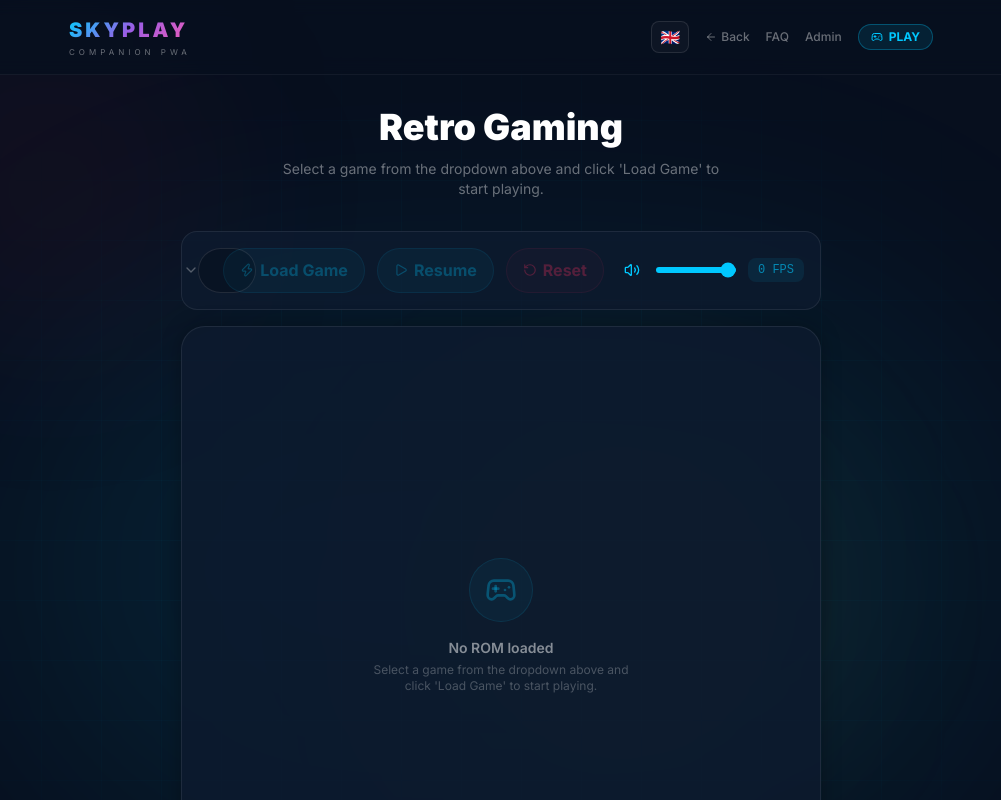
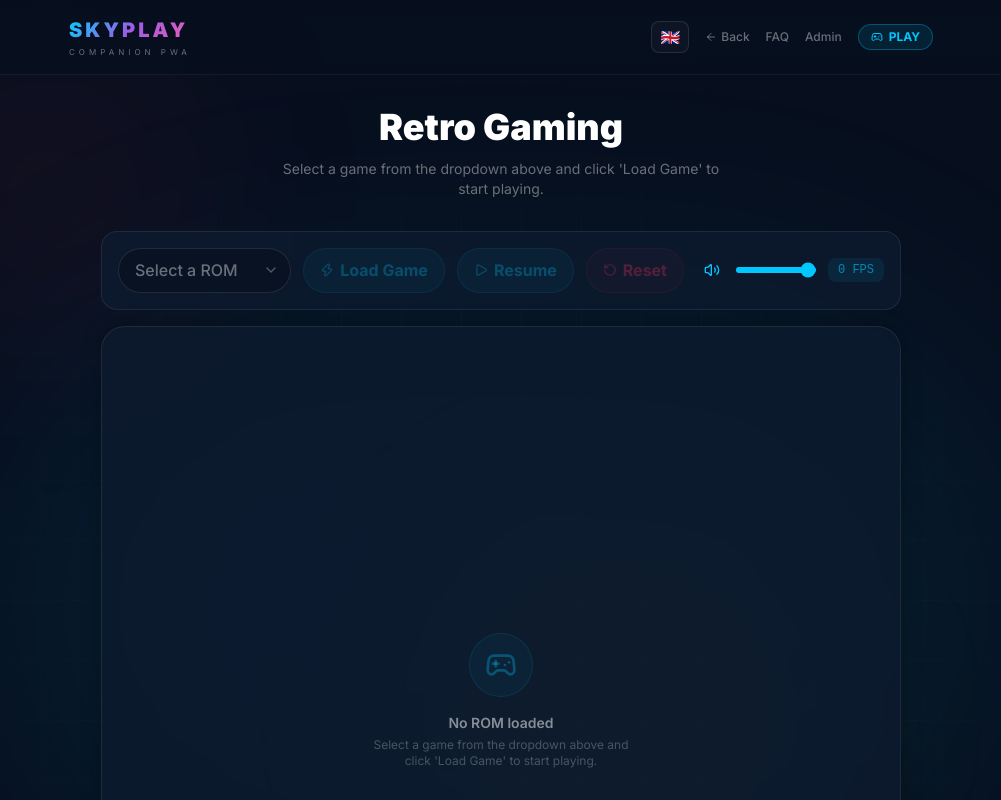
Before and after one commit to frwil/skyplay-pwa-testing, a Next.js app in the folder skyplay-testing/: page /play in a window 1280 px wide. Shown: the top 800 px of the page, without its empty margins (139-1140 px from the left). Built offline with nearby package versions, Linux system fonts and the light colour scheme.

Commit message:
feat: enlarge emulator canvas from 640px to 800px max-width

```diff
--- a/skyplay-testing/src/components/play/EmulatorCore.tsx
+++ b/skyplay-testing/src/components/play/EmulatorCore.tsx
@@ -26,7 +26,7 @@
   const showTouchControls = emu.status === "running";
 
   return (
-    <div className="w-full max-w-[640px] mx-auto">
+    <div className="w-full max-w-[800px] mx-auto">
       {/* ─── Toolbar ──────────────────────────────────────────── */}
       <GameControls
         romList={emu.romList}
```
